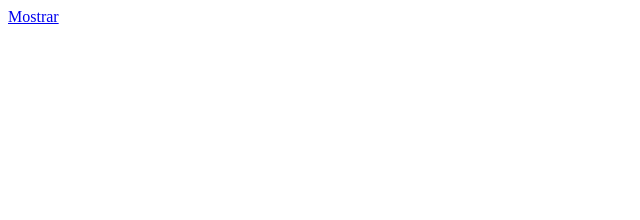
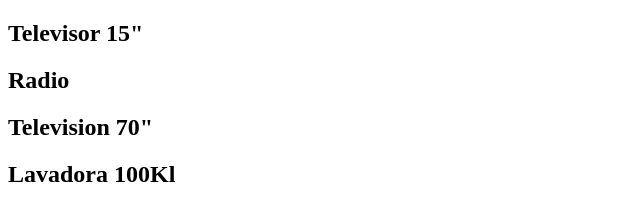
Before and after one commit to Area51TrainingCenter/html5_group41, a plain HTML site: page module_3/Clase3/index.html in a window 1280 px wide. Shown: the whole page, without its empty margins (0-640 px from the left). Drawn offline with nearby package versions, Linux system fonts and the light colour scheme.

Commit message:
Añadiendo ejemplo de each y manipulación de doom con jquery

```diff
--- a/module_3/Clase3/index.html
+++ b/module_3/Clase3/index.html
@@ -4,11 +4,13 @@
         <title></title>
         <meta http-equiv="Content-Type" content="text/html; charset=UTF-8">
         <script src="http://ajax.googleapis.com/ajax/libs/jquery/1.7.2/jquery.min.js"></script>
+        <script src="js/productos.js"></script>
         <script src="js/script.js"></script>
     </head>
     <body>
 
-        <a href="#" class="ver-mas" >Mostrar</a>
+        <div id="product-list">
+        </div>
 
     </body>
 </html>
--- a/module_3/Clase3/js/productos.js
+++ b/module_3/Clase3/js/productos.js
@@ -1,26 +1,36 @@
+var categorias =[
+    'Hogar',
+    'Limpieza',
+    'Ocio',
+    'Musica',
+    'Dormitorio',
+    'Oficina',
+
+];
+
 var productos = [
     {id: 'tv01',
         nombre: 'Televisor 15"',
         imagen: 'images/tv01.jpg',
-        categoria: 'hogar',
+        categoria: [1,3],
         cantidad:25
     },
     {id: 'ra01',
         nombre: 'Radio',
         imagen: 'images/radio.jpg',
-        categoria: 'musica',
+        categoria: [3],
         cantidad:25
     },
     {id: 'tv02',
         nombre: 'Television 70"',
         imagen: 'images/tv02.jpg',
-        categoria: 'hogar',
+        categoria: [1,3],
         cantidad:25
     },
     {id: 'lav01',
         nombre: 'Lavadora 100Kl',
         imagen: 'images/lav01.jpg',
-        categoria: 'limpieza',
+        categoria: [1],
         cantidad:25
     }
 ];
--- a/module_3/Clase3/js/script.js
+++ b/module_3/Clase3/js/script.js
@@ -1,11 +1,32 @@
 $(document).ready(function() {
 
-    var link = $('a.ver-mas');
+    loadHTML();
 
     $('a.ver-mas').click(function() {
-
 
 
     });
 
 });
+
+function loadHTML() {
+
+    //iterando en la lista productos
+    $.each(productos, function(index, producto) {
+
+        //creando un objeto h2 para el nombre del producto
+        var nombre = document.createElement('h2');
+
+        //obteniendo el contenedor de la lista
+        var listcontainer = $('#product-list');
+
+        //agregando el valor nombre a el objeto h2 -> nombre
+        $(nombre).html(producto.nombre);
+
+        //añadiendo los nombre a la lista
+        $(listcontainer).append(nombre);
+
+    });
+
+
+}
```
